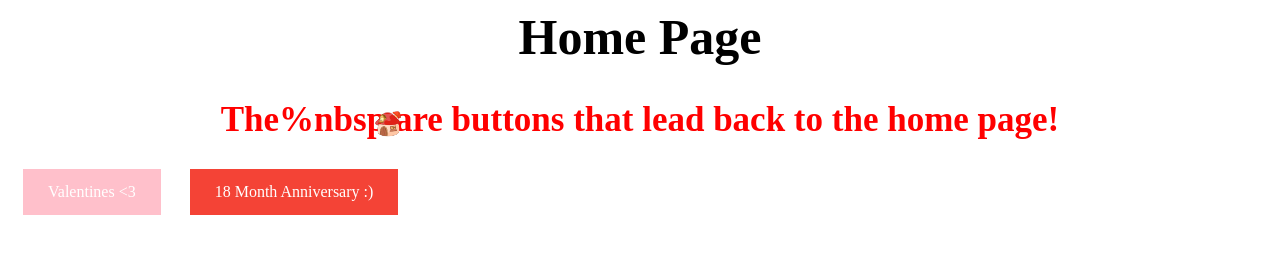
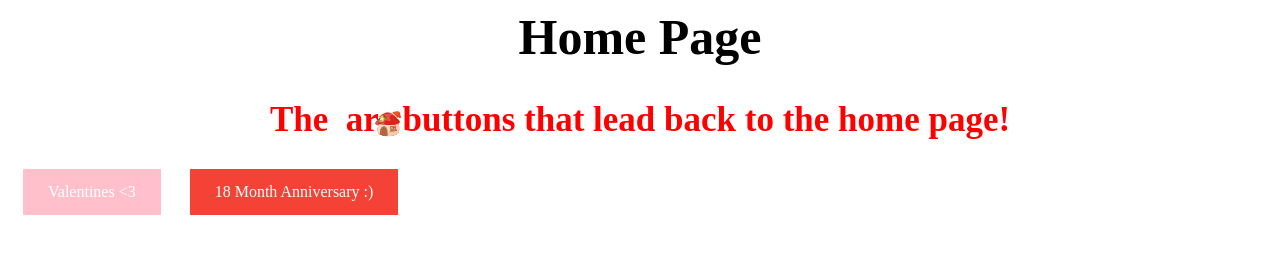
Before and after one commit to Tyler-Yee/Tyler-Yee.github.io, a plain HTML site: page index.html in a window 1280 px wide. Drawn offline with Linux system fonts and the light colour scheme.

Commit message:
Update index.html

```diff
--- a/index.html
+++ b/index.html
@@ -40,7 +40,7 @@
 
   <body>
     <h1><center>Home Page</center></h1>
-    <h2><center><span>The%nbsp</span><img onclick="lol()" src="mushroomHouse.png" style="top:12.8%; left:28.8%; position:fixed; width:3%; height:auto" alt="Home"><span>&nbspare buttons that lead back to the home page!</span></center></h2>
+    <h2><center><span>The&nbsp</span><img onclick="lol()" src="mushroomHouse.png" style="top:12.8%; left:28.8%; position:fixed; width:3%; height:auto" alt="Home"><span>&nbspare buttons that lead back to the home page!</span></center></h2>
 
     <script>
       function lol() {
```
